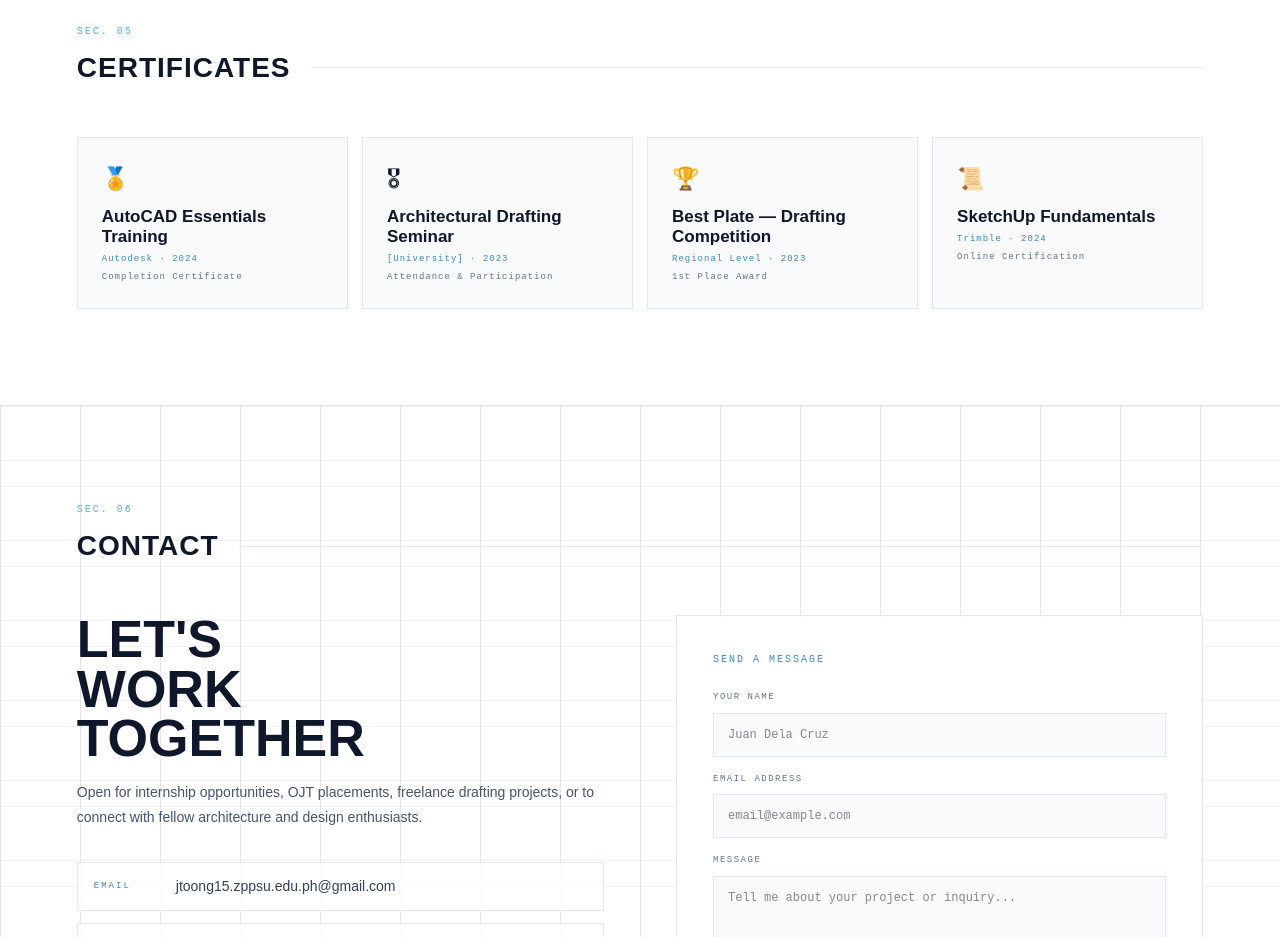
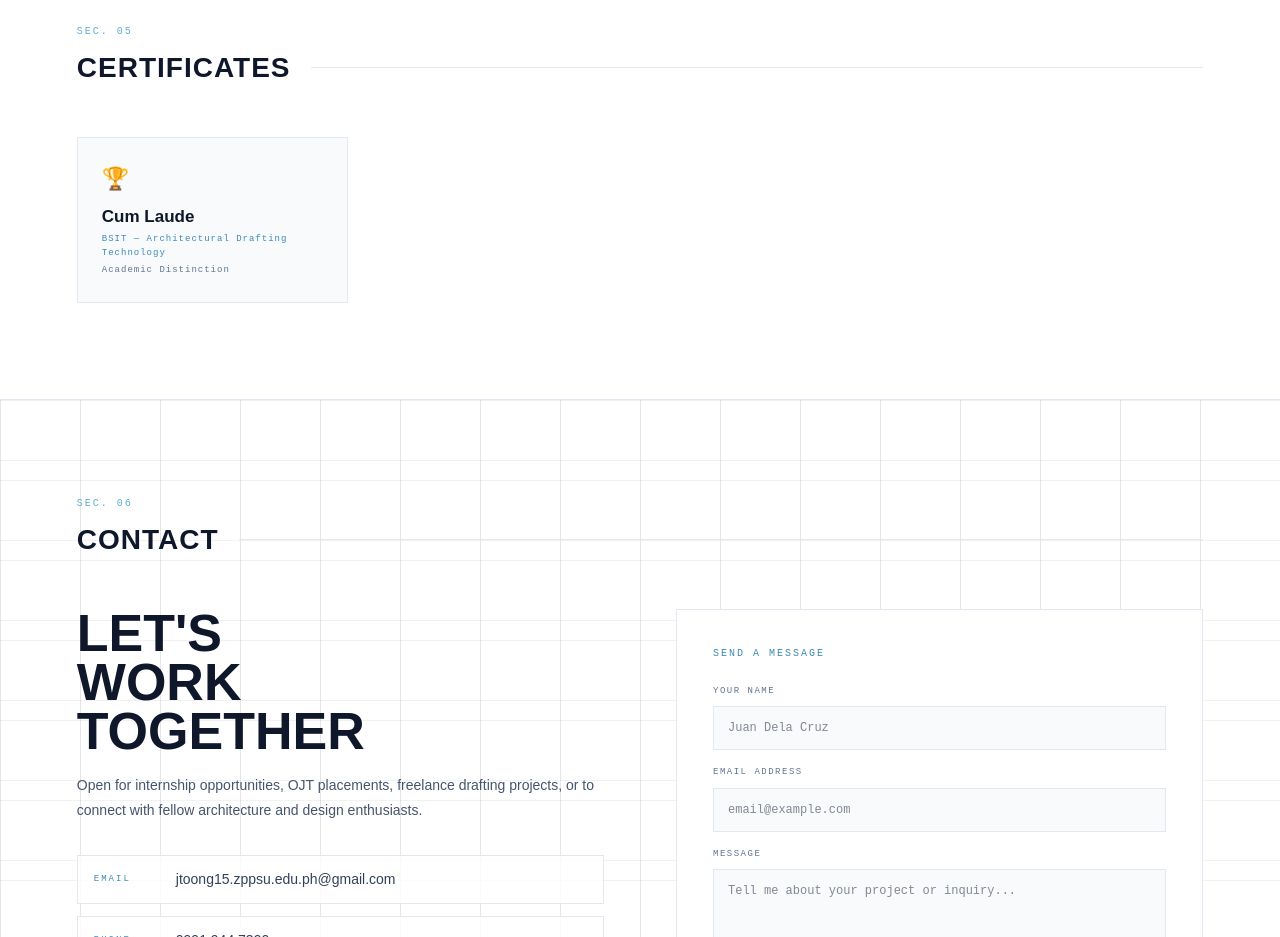
Before and after one commit to Cipher-Syntax/Jeff-Studio, a React (Vite) app: page / in a window 1280 px wide. Shown: the part 2580-3517 px from the top of the page. Built offline with nearby package versions, Linux system fonts and the light colour scheme.

Commit message:
feat: update certificates section to showcase Cum Laude

```diff
--- a/src/features/portfolio/components/CertificatesSection.jsx
+++ b/src/features/portfolio/components/CertificatesSection.jsx
@@ -2,33 +2,12 @@ import SectionHeader from './SectionHeader';
 
 const certificates = [
     {
-        id: 'autocad-essentials',
-        icon: <span aria-hidden="true">&#x1F3C5;</span>,
-        name: 'AutoCAD Essentials Training',
-        who: <>Autodesk &middot; 2024</>,
-        type: 'Completion Certificate',
-    },
-    {
-        id: 'drafting-seminar',
-        icon: <span aria-hidden="true">&#x1F396;</span>,
-        name: 'Architectural Drafting Seminar',
-        who: <>[University] &middot; 2023</>,
-        type: 'Attendance & Participation',
-    },
-    {
-        id: 'best-plate',
+        id: 'cum-laude',
         icon: <span aria-hidden="true">&#x1F3C6;</span>,
-        name: <>Best Plate &mdash; Drafting Competition</>,
-        who: <>Regional Level &middot; 2023</>,
-        type: '1st Place Award',
-    },
-    {
-        id: 'sketchup',
-        icon: <span aria-hidden="true">&#x1F4DC;</span>,
-        name: 'SketchUp Fundamentals',
-        who: <>Trimble &middot; 2024</>,
-        type: 'Online Certification',
-    },
+        name: 'Cum Laude',
+        who: <>BSIT &mdash; Architectural Drafting Technology</>,
+        type: 'Academic Distinction',
+    }
 ];
 
 const CertificatesSection = () => {
```
Also changed, not shown: 1 other file (tests, documents, lock files or other folders).
